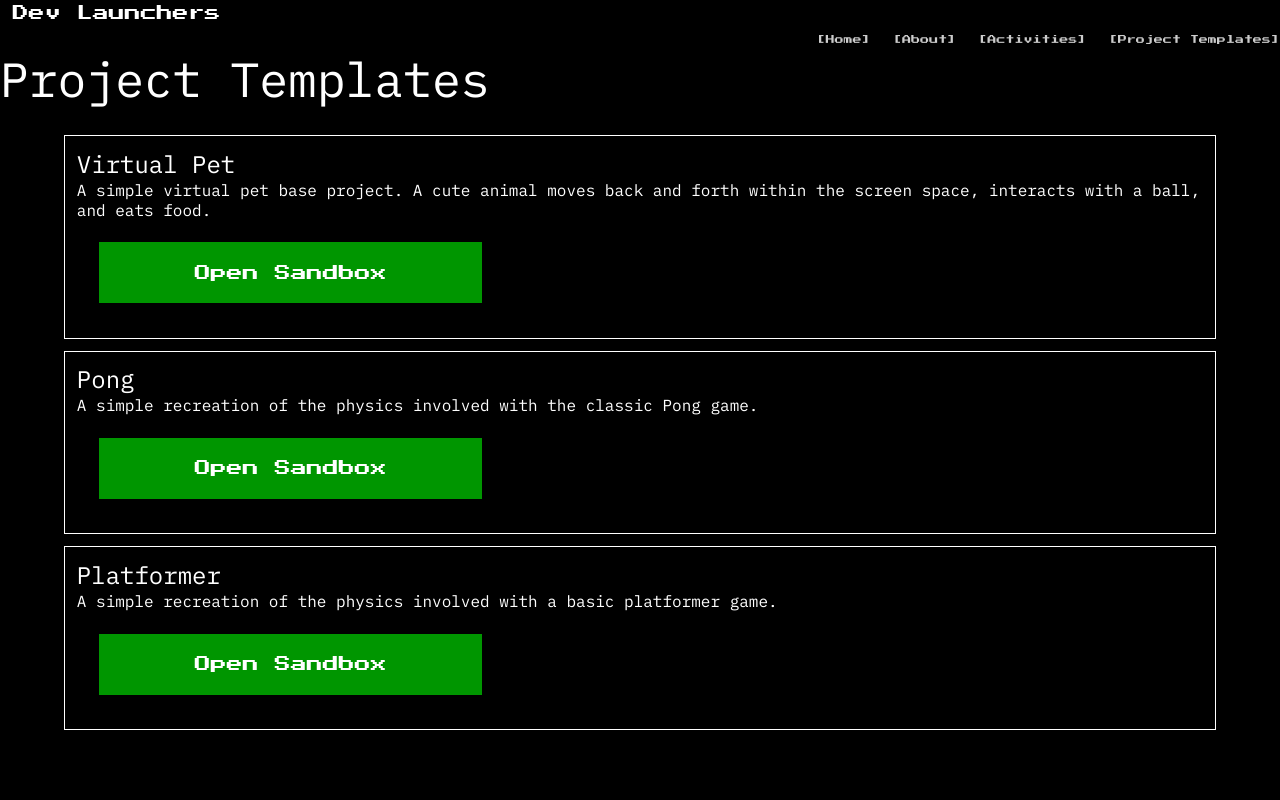
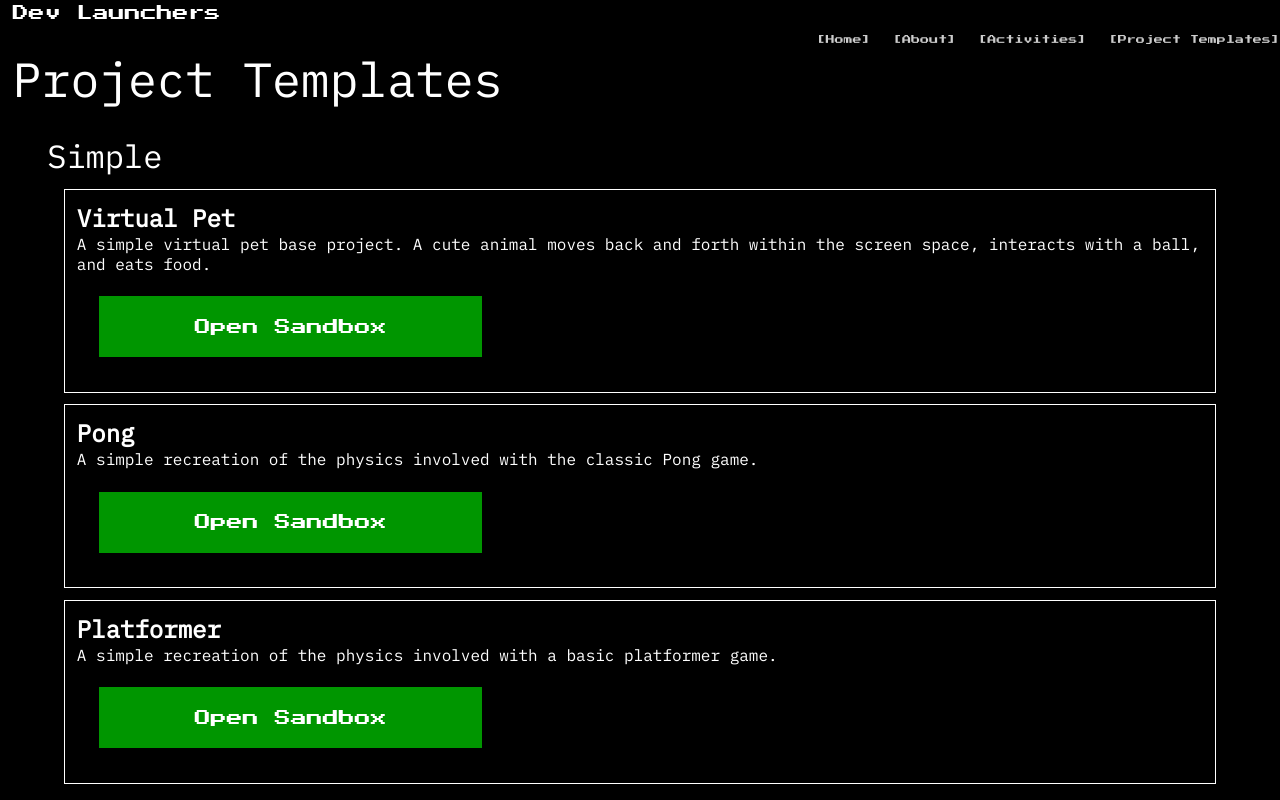
Before and after one commit to dev-launchers-sandbox/website, a website: page project-templates.html in a window 1280 px wide. Drawn offline with Linux system fonts and the light colour scheme.

Commit message:
Adjusted some formatting on activities/project-templates pages

```diff
--- a/project-templates.html
+++ b/project-templates.html
@@ -5,7 +5,7 @@
   <link rel="stylesheet" type="text/css" href="styles.css">
   <link href="https://fonts.googleapis.com/css?family=Montserrat&display=swap" rel="stylesheet">
   <link href="https://fonts.googleapis.com/css?family=Press+Start+2P&display=swap" rel="stylesheet">
-      <link href="//fonts.googleapis.com/css?family=IBM Plex Mono&subset=latin" rel="stylesheet" type="text/css">
+      <link href="https://fonts.googleapis.com/css?family=IBM Plex Mono&subset=latin" rel="stylesheet" type="text/css">
   <style>
     html{
       display: flex;
@@ -31,6 +31,8 @@
       font-size:3rem;
 
       color: white;
+
+      margin-left:1%;
     }
 
     #activity-area {
@@ -73,6 +75,7 @@
 
     .entry-title {
       font-size:1.5rem;
+      font-weight:bold;
     }
     .entry-description {
 
@@ -202,7 +205,7 @@
   <div id="activity-area">
     <div id="template-area__simple" class="content-section">
       <div class="content-section__header">
-
+        Simple
       </div>
     </div>
   </div>
--- a/styles.css
+++ b/styles.css
@@ -2,7 +2,7 @@ html{
   display: flex;
   width:100%;
   min-height: 100%;
-  overflow: auto;
+  /*overflow: auto;*/
 }
 
 body{
@@ -35,6 +35,8 @@ header{
   position:relative;
   background-color: black;
   min-height:6%;
+  width:100%;
+
 }
 
 #logo-container {
```
Also changed, not shown: activities.html (+4 -1 lines).
